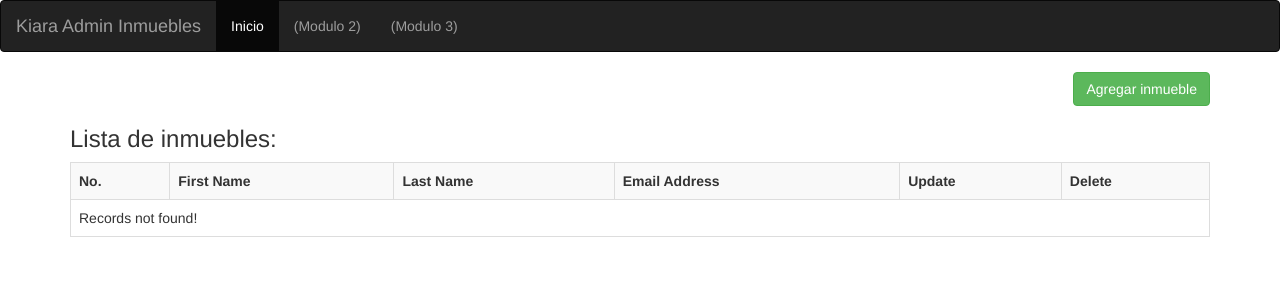
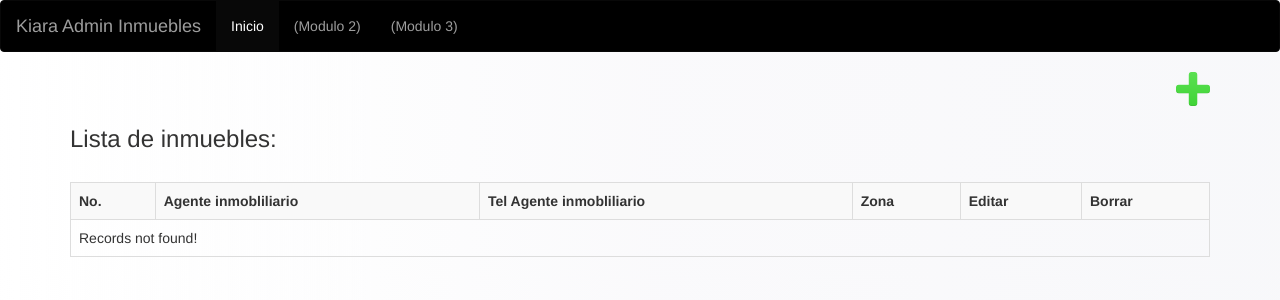
Before and after one commit to sergiosaac/gvl-inmuebles, a PHP site: page / in a window 1280 px wide. Shown: the top 300 px of the page. Run offline with PHP 8.4, Linux system fonts and the light colour scheme; data that the repository does not hold is empty.

Commit message:
falta buscador y agregar campos

```diff
--- a/ajax/readRecords.php
+++ b/ajax/readRecords.php
@@ -6,11 +6,11 @@
 	$data = '<table class="table table-bordered table-striped">
 						<tr>
 							<th>No.</th>
-							<th>First Name</th>
-							<th>Last Name</th>
-							<th>Email Address</th>
-							<th>Update</th>
-							<th>Delete</th>
+							<th>Agente inmobliliario</th>
+							<th>Tel Agente inmobliliario</th>
+							<th>Zona</th>
+							<th>Editar</th>
+							<th>Borrar</th>
 						</tr>';
 
 	$query = "SELECT * FROM users";
@@ -31,10 +31,10 @@
 				<td>'.$row['tel_agente_inmobiliario'].'</td>
 				<td>'.$row['zona'].'</td>
 				<td>
-					<button onclick="GetUserDetails('.$row['id'].')" class="btn btn-warning">Update</button>
+					<img class="icon-accion" onclick="GetUserDetails('.$row['id'].')" src="img/deit.png" height="30" width="30">
 				</td>
 				<td>
-					<button onclick="DeleteUser('.$row['id'].')" class="btn btn-danger">Delete</button>
+					<img class="icon-accion" onclick="DeleteUser('.$row['id'].')" src="img/borrar.png" height="30" width="30">
 				</td>
     		</tr>';
     		$number++;
--- a/bootstrap-3.3.5-dist/css/estilos.css
+++ b/bootstrap-3.3.5-dist/css/estilos.css
@@ -25,7 +25,7 @@ filter: progid:DXImageTransform.Microsoft.gradient( startColorstr='#ffffff', end
 
 .icon-accion{
 
-	transition: 0.7s;
+	transition: 0.3s;
 }
 
 .icon-accion:hover{
--- a/index.php
+++ b/index.php
@@ -2,10 +2,11 @@
 <html lang="en">
 <head>
     <meta charset="UTF-8">
-    <title>PHP and MySQL CRUD Operations Demo</title>
+    <title>Kiara Admin Inmuebles</title>
 
     <!-- Bootstrap CSS File  -->
     <link rel="stylesheet" type="text/css" href="bootstrap-3.3.5-dist/css/bootstrap.css"/>
+    <link rel="stylesheet" type="text/css" href="bootstrap-3.3.5-dist/css/estilos.css"/>
 </head>
 <body>
 
@@ -28,14 +29,14 @@
     <div class="row">
         <div class="col-md-12">
             <div class="pull-right">
-                <button class="btn btn-success" data-toggle="modal" data-target="#add_new_record_modal">Agregar inmueble</button>
+                <img class="icon-accion" data-toggle="modal" data-target="#add_new_record_modal" src="img/add.png" height="34" width="34">
             </div>
         </div>
     </div>
     <div class="row">
         <div class="col-md-12">
             <h3>Lista de inmuebles:</h3>
-
+            <br>
             <div class="records_content"></div>
         </div>
     </div>
```
Also changed, not shown: img/add.png (added), img/borrar.png (added), img/deit.png (added).
